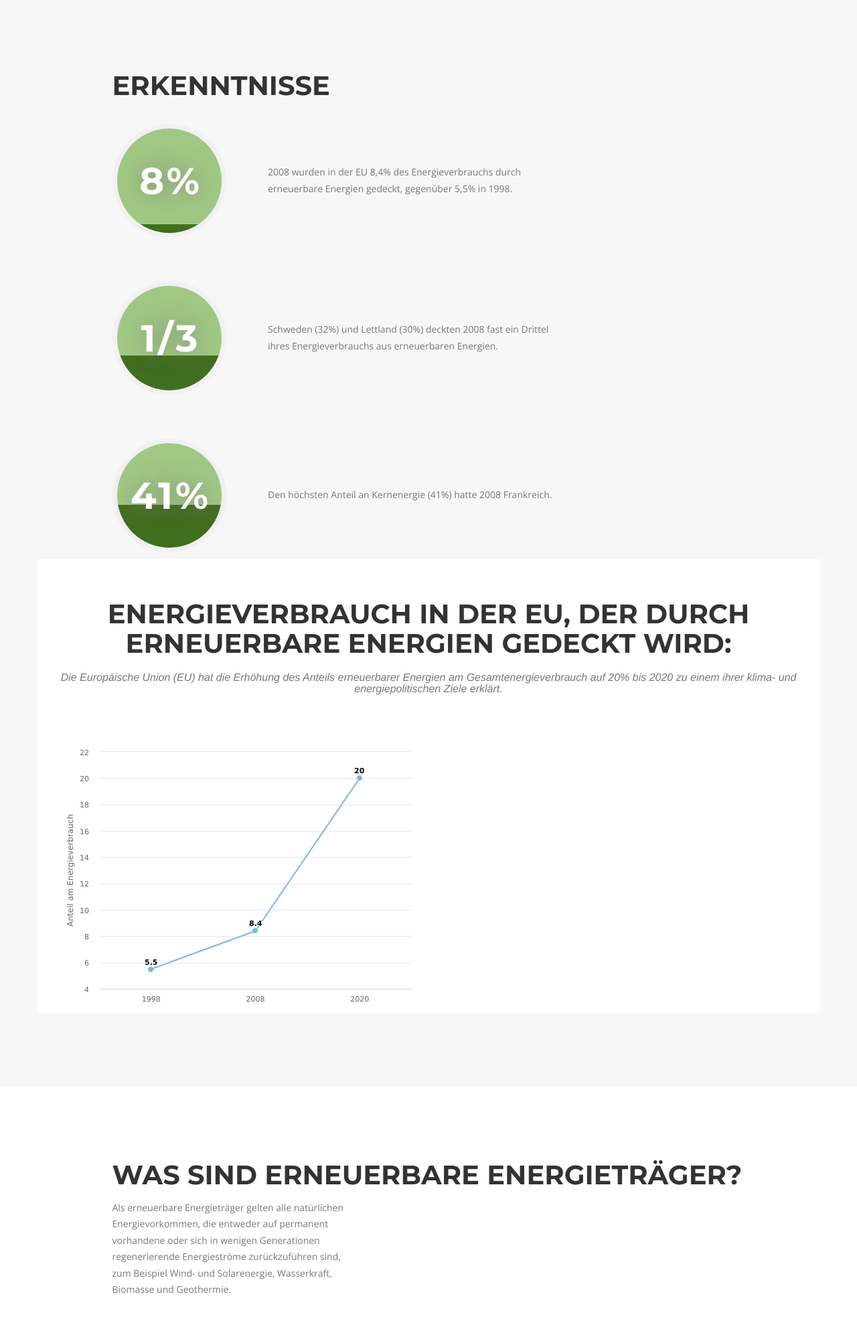
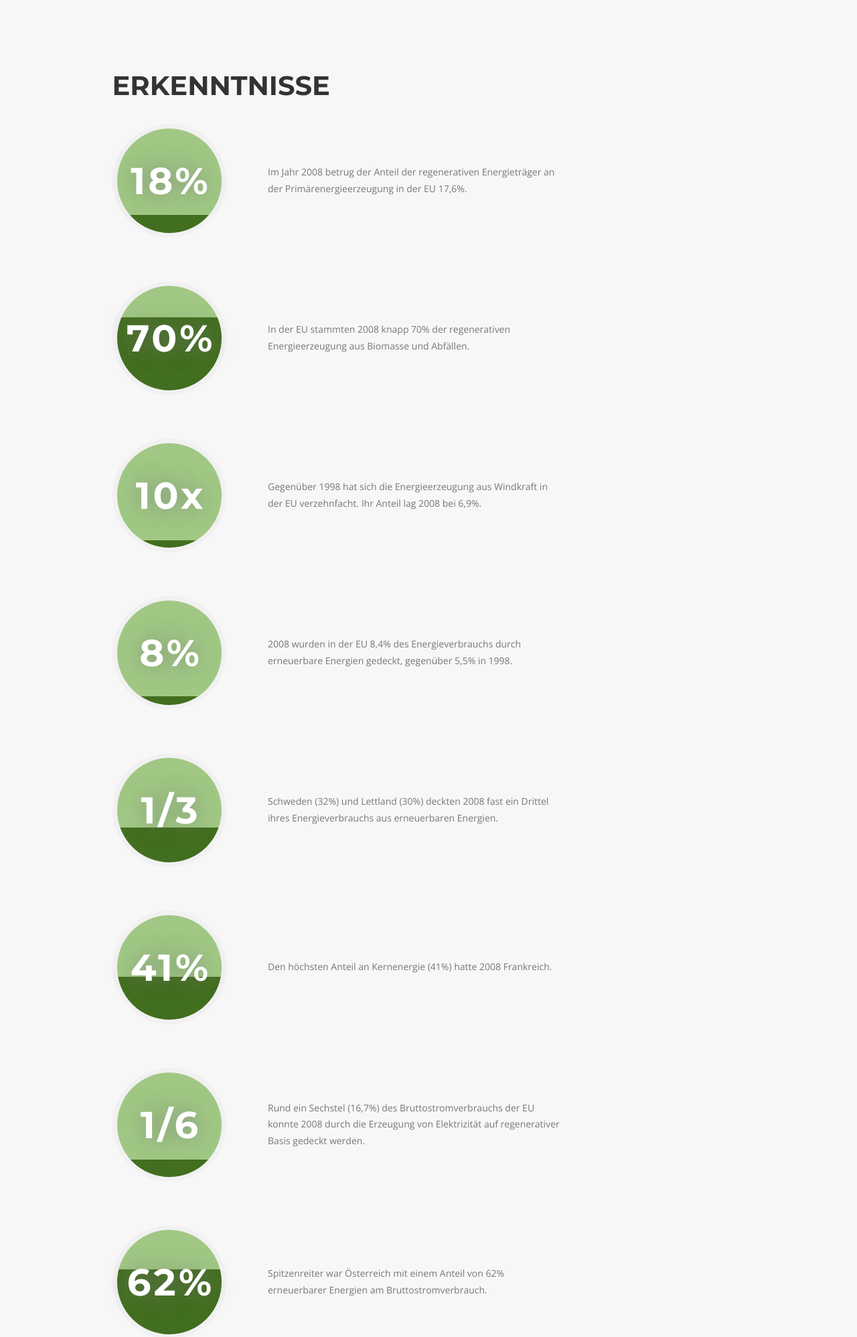
Before and after one commit to kevinweber/erneuerbare-energien, a PHP site: page / in a window 1280 px wide. Shown: the part 3534-5531 px from the top of the page at 67% size. Run offline with PHP 8.4, Linux system fonts and the light colour scheme; some libraries are stand-ins or nearby versions; some web fonts are replaced.

Commit message:
Updated 'Erkenntnisse'

```diff
--- a/custom/css/custom.css
+++ b/custom/css/custom.css
@@ -563,11 +563,17 @@ section h3.section-subheading {
     text-shadow: 0px 0px 30px rgba(119, 119, 119, 0.7);
 }
 
-.fill-8-8 {
-    background: -webkit-linear-gradient(#a0c884 91.6%, #426e1f 91.6%); /* For Safari 5.1 to 6.0 */
-    background: -o-linear-gradient(#a0c884 91.6%, #426e1f 91.6%); /* For Opera 11.1 to 12.0 */
-    background: -moz-linear-gradient(#a0c884 91.6%, #426e1f 91.6%); /* For Firefox 3.6 to 15 */
-    background: linear-gradient(#a0c884 91.6%, #426e1f 91.6%); /* Standard syntax (must be last) */
+.fill-30 {
+    background: -webkit-linear-gradient(#a0c884 30%, #426e1f 30%); /* For Safari 5.1 to 6.0 */
+    background: -o-linear-gradient(#a0c884 30%, #426e1f 30%); /* For Opera 11.1 to 12.0 */
+    background: -moz-linear-gradient(#a0c884 30%, #426e1f 30%); /* For Firefox 3.6 to 15 */
+    background: linear-gradient(#a0c884 30%, #426e1f 30%); /* Standard syntax (must be last) */
+}
+.fill-38 {
+    background: -webkit-linear-gradient(#a0c884 38%, #426e1f 38%); /* For Safari 5.1 to 6.0 */
+    background: -o-linear-gradient(#a0c884 38%, #426e1f 38%); /* For Opera 11.1 to 12.0 */
+    background: -moz-linear-gradient(#a0c884 38%, #426e1f 38%); /* For Firefox 3.6 to 15 */
+    background: linear-gradient(#a0c884 38%, #426e1f 38%); /* Standard syntax (must be last) */
 }
 .fill-41 {
     background: -webkit-linear-gradient(#a0c884 59%, #426e1f 59%); /* For Safari 5.1 to 6.0 */
@@ -580,6 +586,36 @@ section h3.section-subheading {
     background: -o-linear-gradient(#a0c884 66.6%, #426e1f 66.6%); /* For Opera 11.1 to 12.0 */
     background: -moz-linear-gradient(#a0c884 66.6%, #426e1f 66.6%); /* For Firefox 3.6 to 15 */
     background: linear-gradient(#a0c884 66.6%, #426e1f 66.6%); /* Standard syntax (must be last) */
+}
+.fill-82-4 {
+    background: -webkit-linear-gradient(#a0c884 82.4%, #426e1f 82.4%); /* For Safari 5.1 to 6.0 */
+    background: -o-linear-gradient(#a0c884 82.4%, #426e1f 82.4%); /* For Opera 11.1 to 12.0 */
+    background: -moz-linear-gradient(#a0c884 82.4%, #426e1f 82.4%); /* For Firefox 3.6 to 15 */
+    background: linear-gradient(#a0c884 82.4%, #426e1f 82.4%); /* Standard syntax (must be last) */
+}
+.fill-83-3 {
+    background: -webkit-linear-gradient(#a0c884 83.3%, #426e1f 83.3%); /* For Safari 5.1 to 6.0 */
+    background: -o-linear-gradient(#a0c884 83.3%, #426e1f 83.3%); /* For Opera 11.1 to 12.0 */
+    background: -moz-linear-gradient(#a0c884 83.3%, #426e1f 83.3%); /* For Firefox 3.6 to 15 */
+    background: linear-gradient(#a0c884 83.3%, #426e1f 83.3%); /* Standard syntax (must be last) */
+}
+.fill-84-6 {
+    background: -webkit-linear-gradient(#a0c884 84.6%, #426e1f 84.6%); /* For Safari 5.1 to 6.0 */
+    background: -o-linear-gradient(#a0c884 84.6%, #426e1f 84.6%); /* For Opera 11.1 to 12.0 */
+    background: -moz-linear-gradient(#a0c884 84.6%, #426e1f 84.6%); /* For Firefox 3.6 to 15 */
+    background: linear-gradient(#a0c884 84.6%, #426e1f 84.6%); /* Standard syntax (must be last) */
+}
+.fill-91-6 {
+    background: -webkit-linear-gradient(#a0c884 91.6%, #426e1f 91.6%); /* For Safari 5.1 to 6.0 */
+    background: -o-linear-gradient(#a0c884 91.6%, #426e1f 91.6%); /* For Opera 11.1 to 12.0 */
+    background: -moz-linear-gradient(#a0c884 91.6%, #426e1f 91.6%); /* For Firefox 3.6 to 15 */
+    background: linear-gradient(#a0c884 91.6%, #426e1f 91.6%); /* Standard syntax (must be last) */
+}
+.fill-93-1 {
+    background: -webkit-linear-gradient(#a0c884 93.1%, #426e1f 93.1%); /* For Safari 5.1 to 6.0 */
+    background: -o-linear-gradient(#a0c884 93.1%, #426e1f 93.1%); /* For Opera 11.1 to 12.0 */
+    background: -moz-linear-gradient(#a0c884 93.1%, #426e1f 93.1%); /* For Firefox 3.6 to 15 */
+    background: linear-gradient(#a0c884 93.1%, #426e1f 93.1%); /* Standard syntax (must be last) */
 }
 
 .timeline>li .timeline-image h4 {
--- a/index.html
+++ b/index.html
@@ -172,11 +172,42 @@
                     <h2 class="section-heading">Erkenntnisse</h2>
                 </div>
             </div>
+
             <div class="row">
                 <div class="col-md-offset-1 col-lg-10">
                     <ul class="timeline">
                         <li>
-                            <div class="timeline-image fill-8-8">
+                            <div class="timeline-image fill-82-4">
+                                <p class="img-circle img-responsive icon-text">18%</p>
+                            </div>
+                            <div class="col-md-offset-2 timeline-panel">
+                                <div class="timeline-body timeline-body col-md-8">
+                                    <p class="text-muted">Im Jahr 2008 betrug der Anteil der regenerativen Energieträger an der Primärenergieerzeugung in der EU 17,6%.</p>
+                                </div>
+                            </div>
+                        </li>
+                       <li>
+                            <div class="timeline-image fill-30">
+                                <p class="img-circle img-responsive icon-text">70%</p>
+                            </div>
+                            <div class="col-md-offset-2 timeline-panel">
+                                <div class="timeline-body timeline-body col-md-8">
+                                    <p class="text-muted">In der EU stammten 2008 knapp 70% der regenerativen Energieerzeugung aus Biomasse und Abfällen.</p>
+                                </div>
+                            </div>
+                        </li>
+                       <li>
+                            <div class="timeline-image fill-93-1">
+                                <p class="img-circle img-responsive icon-text">10x</p>
+                            </div>
+                            <div class="col-md-offset-2 timeline-panel">
+                                <div class="timeline-body timeline-body col-md-8">
+                                    <p class="text-muted">Gegenüber 1998 hat sich die Energieerzeugung aus Windkraft in der EU verzehnfacht. Ihr Anteil lag 2008 bei 6,9%.</p>
+                                </div>
+                            </div>
+                        </li>
+                        <li>
+                            <div class="timeline-image fill-91-6">
                                 <p class="img-circle img-responsive icon-text">8%</p>
                             </div>
                             <div class="col-md-offset-2 timeline-panel">
@@ -205,9 +236,40 @@
                                 </div>
                             </div>
                         </li>
+                        <li>
+                            <div class="timeline-image fill-83-3">
+                                <p class="img-circle img-responsive icon-text">1/6</p>
+                            </div>
+                            <div class="col-md-offset-2 timeline-panel">
+                                <div class="timeline-body timeline-body col-md-8">
+                                    <p class="text-muted">Rund ein Sechstel (16,7%) des Bruttostromverbrauchs der EU konnte 2008 durch die Erzeugung von Elektrizität auf regenerativer Basis gedeckt werden.</p>
+                                </div>
+                            </div>
+                        </li>
+                       <li>
+                            <div class="timeline-image fill-38">
+                                <p class="img-circle img-responsive icon-text">62%</p>
+                            </div>
+                            <div class="col-md-offset-2 timeline-panel">
+                                <div class="timeline-body timeline-body col-md-8">
+                                    <p class="text-muted">Spitzenreiter war Österreich mit einem Anteil von 62% erneuerbarer Energien am Bruttostromverbrauch.</p>
+                                </div>
+                            </div>
+                        </li>
+                       <li>
+                            <div class="timeline-image fill-84-6">
+                                <p class="img-circle img-responsive icon-text">4x</p>
+                            </div>
+                            <div class="col-md-offset-2 timeline-panel">
+                                <div class="timeline-body timeline-body col-md-8">
+                                    <p class="text-muted">Mit 15,4% hat sich der Anteil in Deutschland gegenüber 1990 vervierfacht.</p>
+                                </div>
+                            </div>
+                        </li>
                     </ul>
                 </div>
             </div>
+
             <div class="row" style="background:#fff;">
                 <div class="col-lg-12 text-center">
                     <br><br><br>
```
Also changed, not shown: custom/img/icons/globe-ressources-3.png (added), custom/img/icons/globe-ressources-4.png (added).
